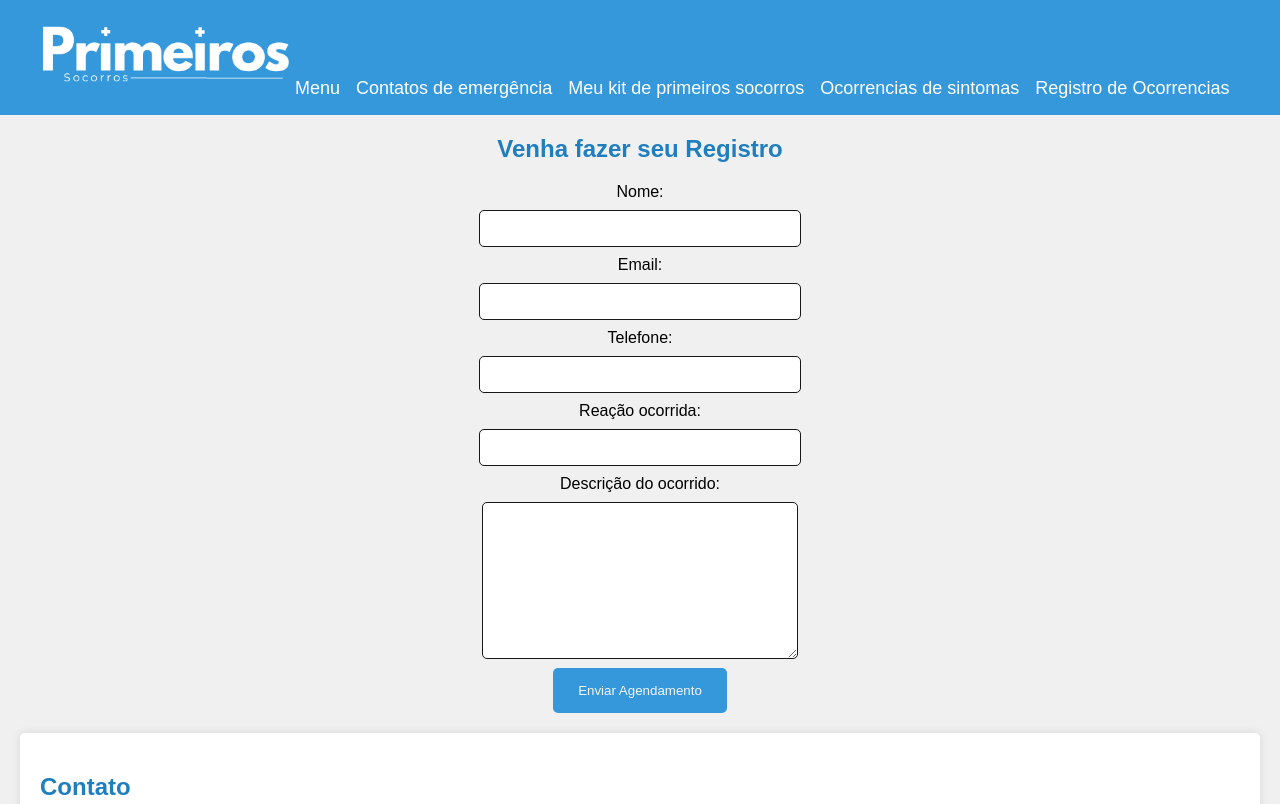
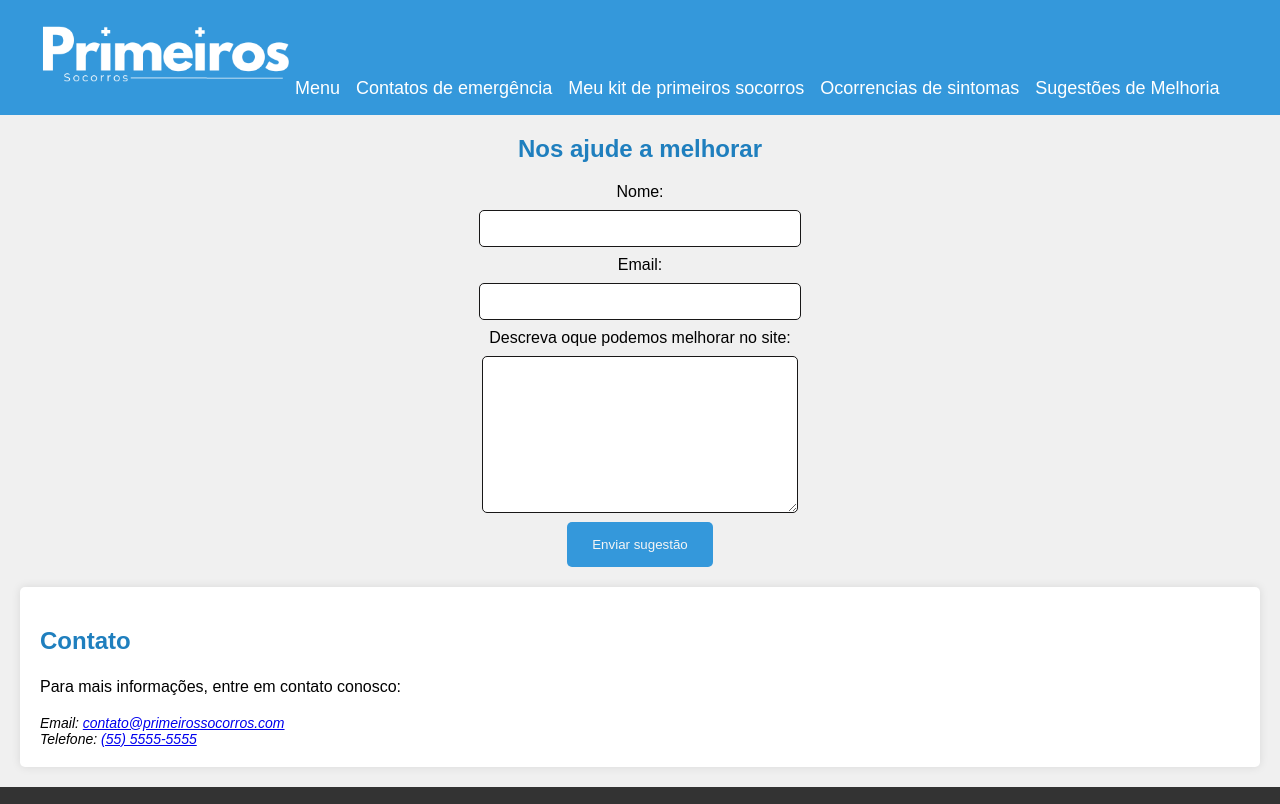
Before and after one commit to fehhmont/site-primeiro-socorros, a plain HTML site: page registro.html in a window 1280 px wide. Shown: the top 804 px of the page. Drawn offline with Linux system fonts and the light colour scheme; a script that the page names is missing.

Commit message:
Melhoria no formulario
troquei o fomrulario para sugestões

```diff
--- a/registro.html
+++ b/registro.html
@@ -23,26 +23,22 @@
                 <li><a href="contatos de emergencia.html">Contatos de emergência</a></li>
                 <li><a href="meu kit de primeiros socorros.html">Meu kit de primeiros socorros</a></li>
                 <li><a href="casos.html">Ocorrencias de sintomas</a></li>
-                <li><a href="#">Registro de Ocorrencias</a></li>
+                <li><a href="#">Sugestões de Melhoria</a></li>
             </ul>
         </nav>
     </div>
 </div>
     </header>
     <main>
-        <h2 class="registroTitulo">Venha fazer seu Registro</h2>
+        <h2 class="registroTitulo">Nos ajude a melhorar</h2>
         <form class="agenda-form" id="frmAgenda">
             <label for="nome">Nome:</label>
             <input type="text" name="nome" required id="txtName">
             <label for="email">Email:</label>
             <input type="email" name="email" required id="txtEmail">
-            <label for="tell">Telefone:</label>
-            <input type="tel" name="telefone" required id="txtTelefone">
-            <label for="desc">Reação ocorrida:</label>
-            <input type="text" name="servico" required id="txtName">
-            <label for="desc">Descrição do ocorrido:</label>
+            <label for="desc">Descreva oque podemos melhorar no site:</label>
             <textarea  class="descricao" id="txtDesc"rows="9" required></textarea>
-            <button class="enviar-botao" type="submit"> Enviar Agendamento</button>
+            <button class="enviar-botao" type="submit"> Enviar sugestão</button>
         </form>
     </main>
 
```
Also changed, not shown: casos.html (+1 -1 lines), contatos de emergencia.html (+1 -1 lines), index.html (+1 -1 lines), meu kit de primeiros socorros.html (+1 -1 lines).
